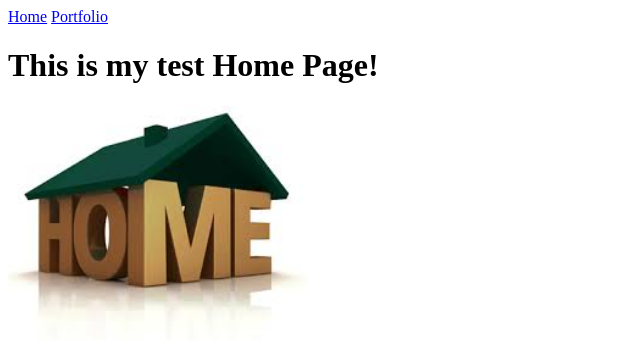
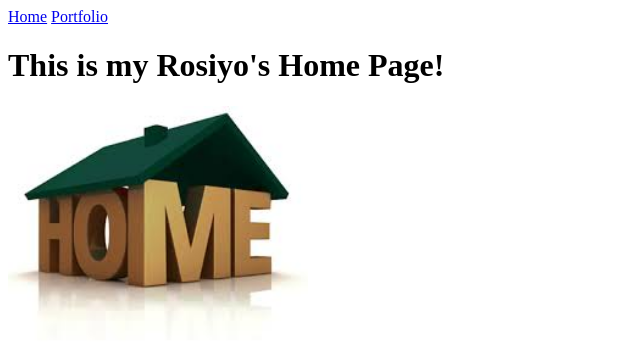
Before and after one commit to rosiyoalas/rosiyoalas.github.io, a plain HTML site: page my_website/index.html in a window 1280 px wide. Shown: the whole page, without its empty margins (0-640 px from the left). Drawn offline with Linux system fonts and the light colour scheme.

Commit message:
changed the heading

```diff
--- a/my_website/index.html
+++ b/my_website/index.html
@@ -7,7 +7,7 @@
   <body>
     <a href="index.html">Home</a>
     <a href="portfolio.html">Portfolio</a>
-    <h1>This is my test Home Page!</h1>
+    <h1>This is my Rosiyo's Home Page!</h1>
     <img src="images/home.jpg" height="250">
   </body>
 </html>
```
